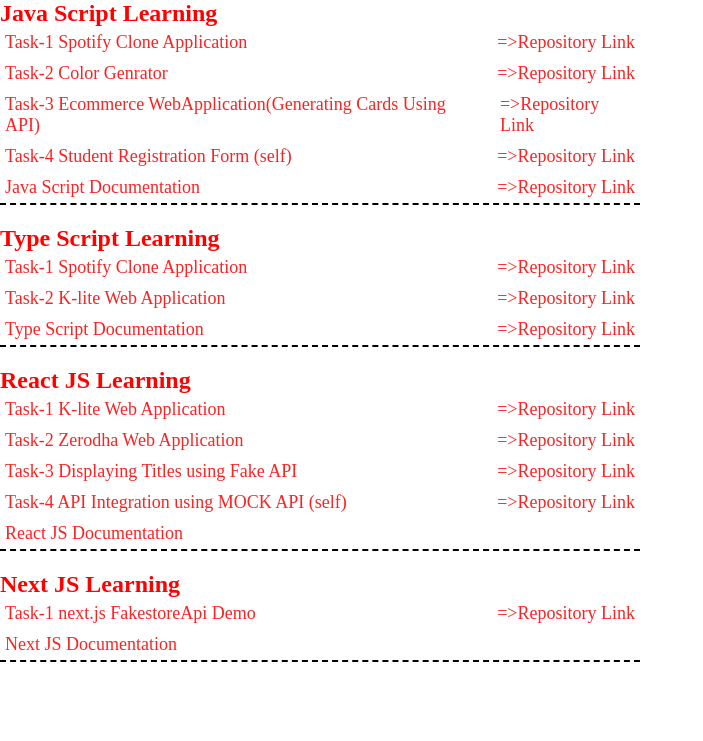
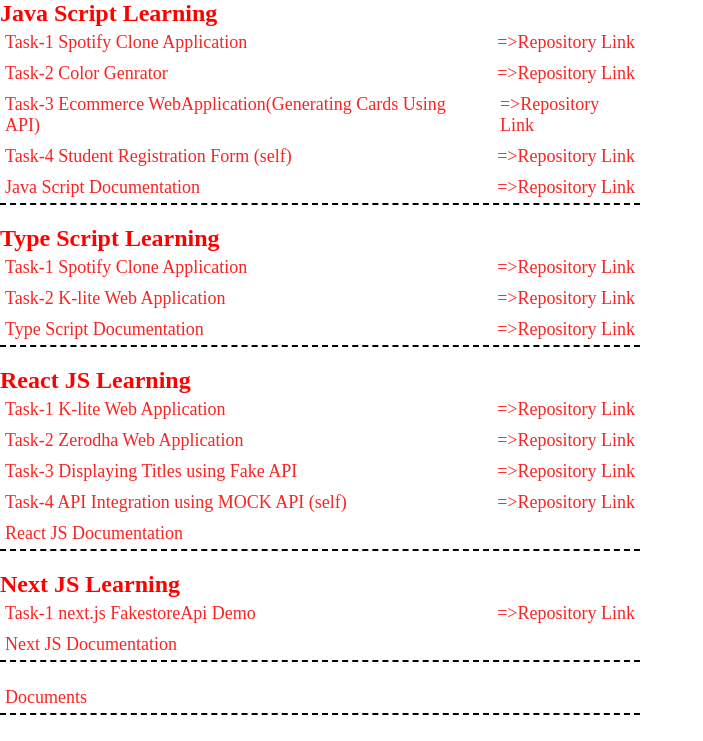
Before and after one commit to Abhinavsai-12/full_stack_training, a plain HTML site: page index.html in a window 1280 px wide. Shown: the part 59-800 px from the top of the page, without its empty margins (0-703 px from the left). Drawn offline with Linux system fonts and the light colour scheme.

```diff
--- a/index.html
+++ b/index.html
@@ -161,5 +161,42 @@
         </div>
     </div>
 
+
+
+
+
+
+
+
+
+
+
+
+
+
+
+
+
+
+
+
+
+
+
+
+
+
+
+
+
+
+    <div class="subject">
+        <div class="task">
+            <a href="https://drive.google.com/drive/folders/1m9Iyr0x9mt3VU4z8abHZEBPHl_ovM5-v?usp=sharing">Documents</a>
+        </div>
+        <!-- <div class="task">
+            <a href="https://github.com/Abhinavsai-12">GitHub Profile</a>
+        </div> -->
+    </div>
 </body>
 </html>
```
